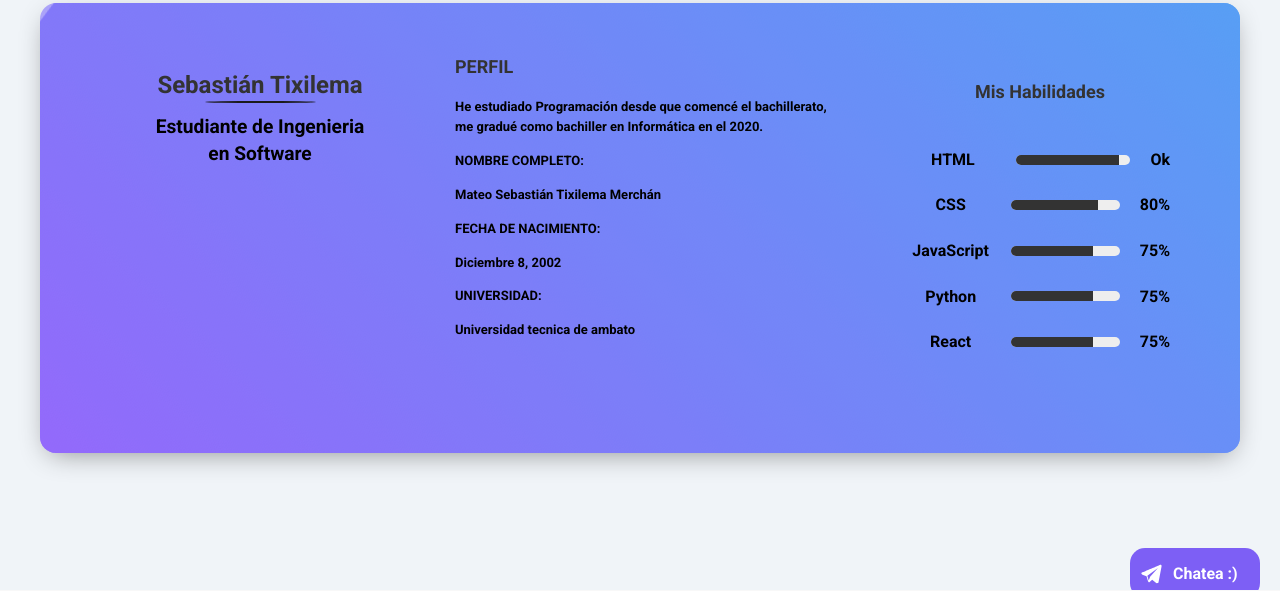
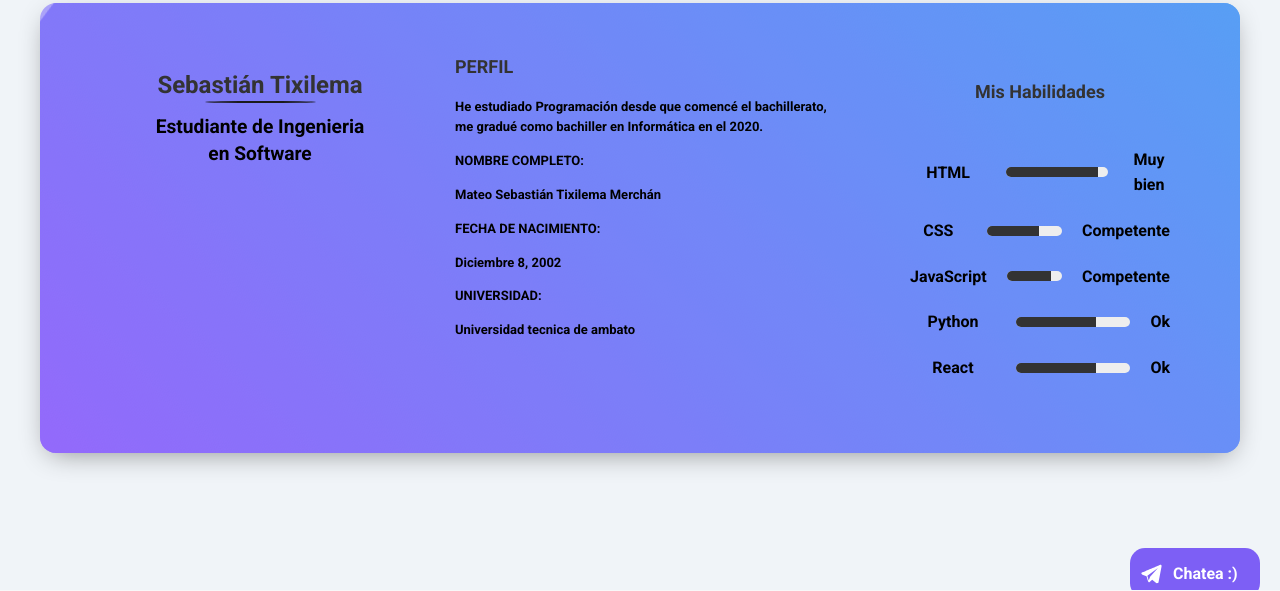
Before and after one commit to SebasTix02/Portafolio-web, a plain HTML site: page acerca.html in a window 1280 px wide. Shown: the part 82-673 px from the top of the page. Drawn offline with Linux system fonts and the light colour scheme.

Commit message:
cambios en skills

```diff
--- a/acerca.html
+++ b/acerca.html
@@ -77,35 +77,35 @@
                             <div class="skill-level">
                                 <div class="skill-percent" style="width: 90%"></div>
                             </div>
-                            <div class="skill-percent-number">Ok</div>
+                            <div class="skill-percent-number">Muy bien</div>
                         </div>
                         <div class="skill">
                             <div class="skill-name">CSS</div>
                             <div class="skill-level">
-                                <div class="skill-percent" style="width: 80%"></div>
+                                <div class="skill-percent" style="width: 70%"></div>
                             </div>
-                            <div class="skill-percent-number">80%</div>
+                            <div class="skill-percent-number">Competente</div>
                         </div>
                         <div class="skill">
                             <div class="skill-name">JavaScript</div>
                             <div class="skill-level">
-                                <div class="skill-percent" style="width: 75%"></div>
+                                <div class="skill-percent" style="width: 80%"></div>
                             </div>
-                            <div class="skill-percent-number">75%</div>
+                            <div class="skill-percent-number">Competente</div>
                         </div>
                         <div class="skill">
                             <div class="skill-name">Python</div>
                             <div class="skill-level">
-                                <div class="skill-percent" style="width: 75%"></div>
+                                <div class="skill-percent" style="width: 70%"></div>
                             </div>
-                            <div class="skill-percent-number">75%</div>
+                            <div class="skill-percent-number">Ok</div>
                         </div>
                         <div class="skill">
                             <div class="skill-name">React</div>
                             <div class="skill-level">
-                                <div class="skill-percent" style="width: 75%"></div>
+                                <div class="skill-percent" style="width: 70%"></div>
                             </div>
-                            <div class="skill-percent-number">75%</div>
+                            <div class="skill-percent-number">Ok</div>
                         </div>
                     </div>
                 </div>
```
